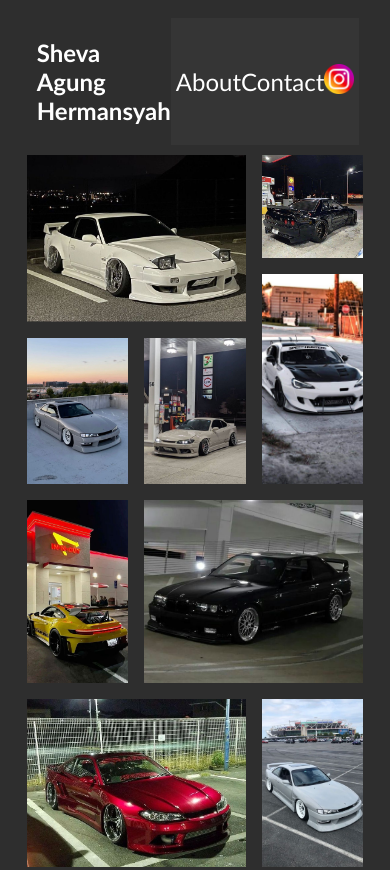
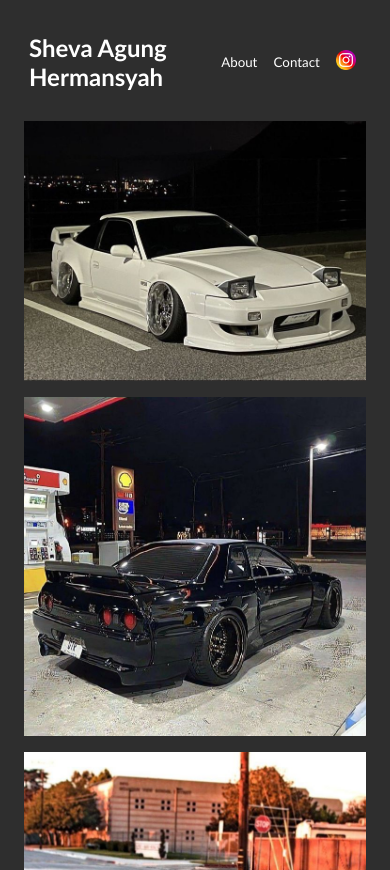
Before and after one commit to sepa2301/Minitask-2-GDGOC, a plain HTML site: page index.html in a window 390 px wide. Shown: the top 870 px of the page. Drawn offline with Linux system fonts and the light colour scheme.

Commit message:
Update style.css

```diff
--- a/style.css
+++ b/style.css
@@ -6,7 +6,6 @@ body {
     color: rgb(255, 255, 255);
   }
   .main-content{
-    max-width: 90%;
     margin: 0 auto;
     padding: 0 16px;
   }
@@ -17,7 +16,6 @@ body {
     padding: 10px;
   }
   .navbar .right {
-    background-color: rgb(53, 53, 53);
     padding: 5px;
     width: 280px;
     display: flex;
@@ -87,3 +85,57 @@ body {
   #nine {
     grid-area: nine;
   }
+
+  @media only screen and (max-width: 1100px) {
+    .main-content {
+      max-width: 100%;
+      padding: 0 auto;
+    }
+    .container-grid {
+      max-width: 100%;
+      grid-template-areas:
+        'first'
+        'second five'
+        'third four'
+        'seven seven'
+        'six eight'
+        'nine nine';
+    }
+  }
+
+  @media only screen and (max-width: 600px) {
+    .container-grid {
+      margin-top: 5px;
+    }
+    .navbar {
+      display: flex;
+      justify-content: space-between;
+      padding: 5px;
+    }
+    .navbar .right {
+      width: 200px;
+      display: flex;
+      justify-content: space-between;
+    }
+    .navbar .right a {
+      font-size: smaller;
+      text-decoration: none;
+      color: rgb(255, 255, 255);
+    }
+
+    .navbar .right img {
+      width: 20px;
+      height: 20px;
+    }
+    .container-grid {
+      grid-template-areas:
+        'first first'
+        'second second'
+        'third third'
+        'four five'
+        'seven seven'
+        'six six'
+        'eight eight'
+        'nine nine';
+    }
+  }
```
